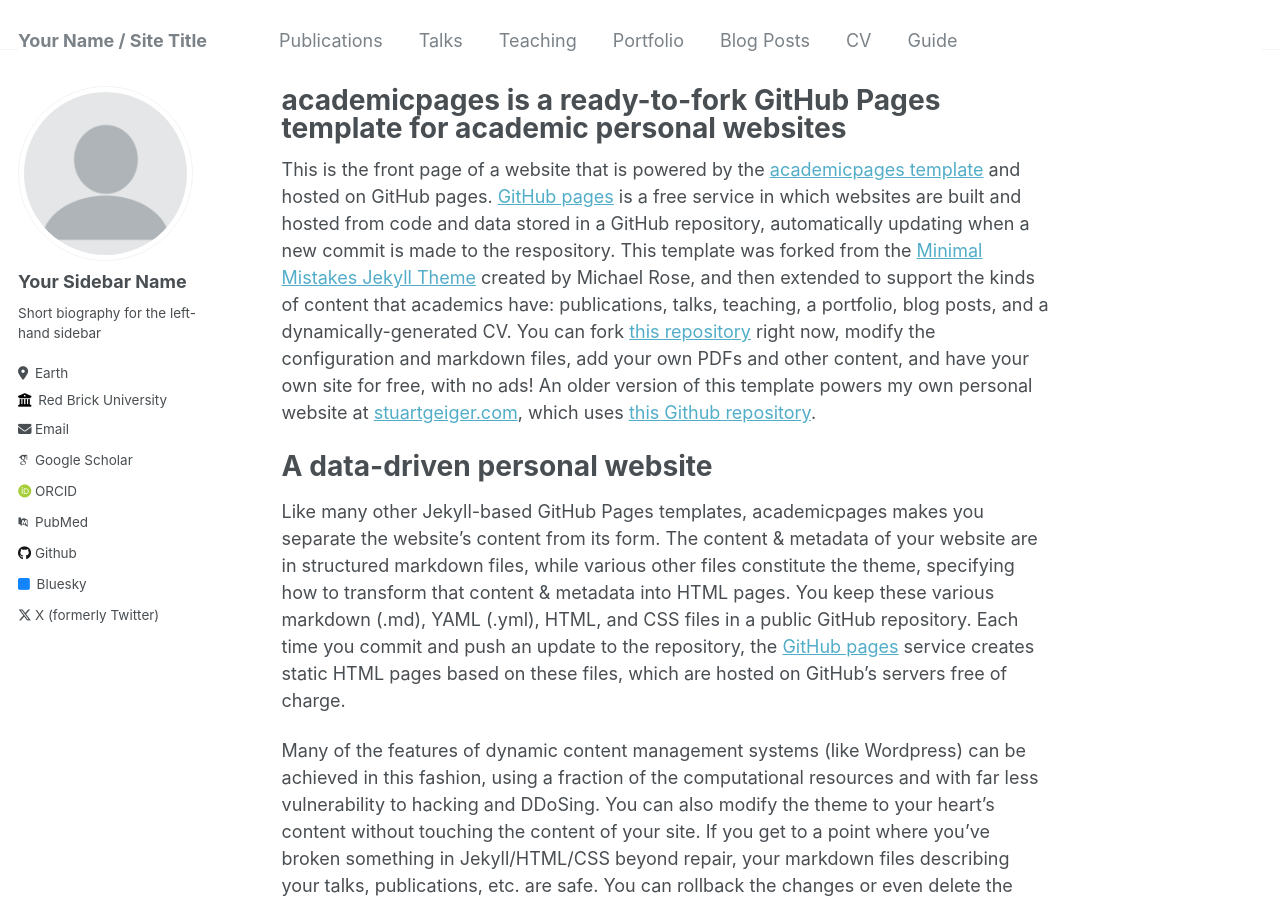
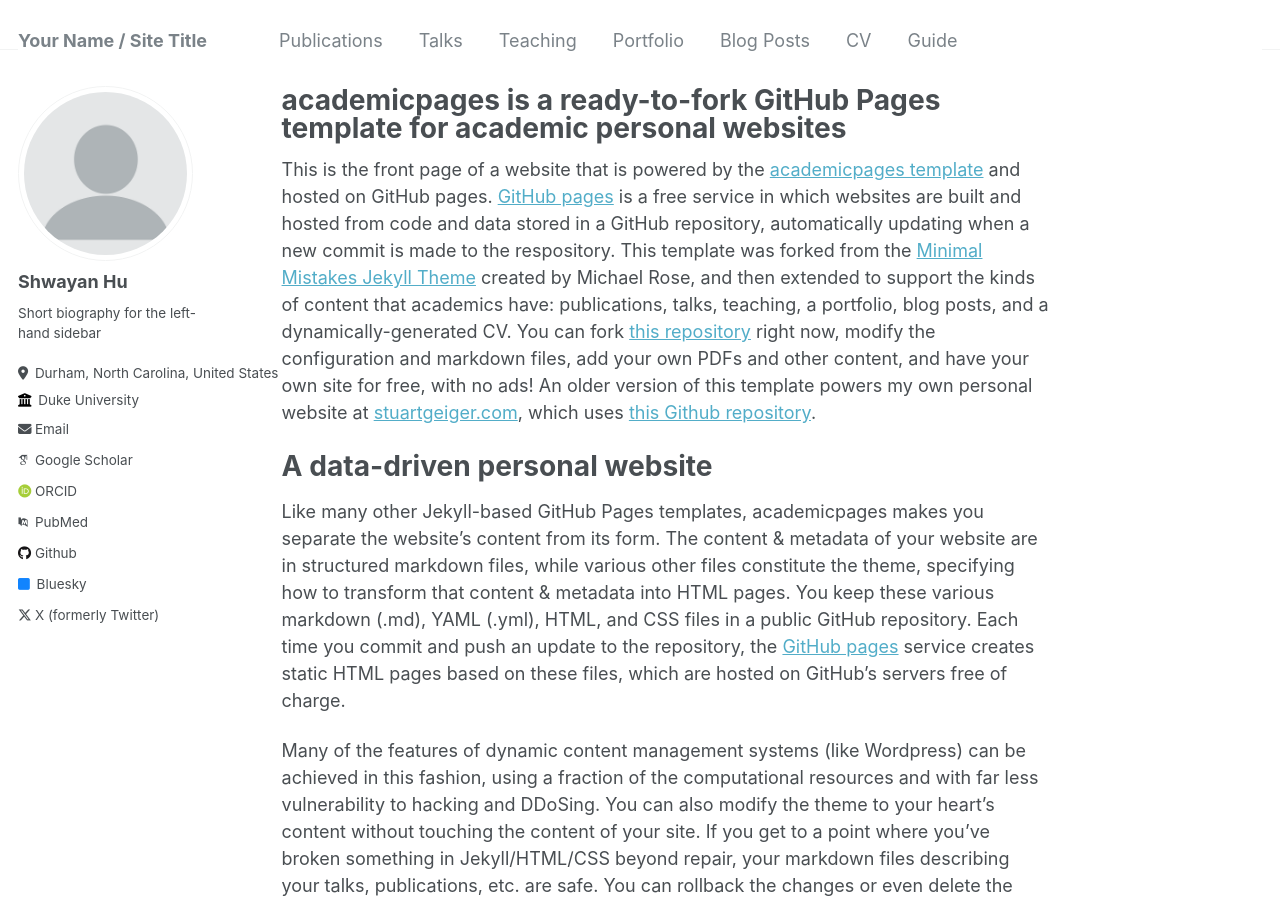
Before and after one commit to ShwayanHu/ShwayanHu.github.io, a Jekyll site: the page built from _pages/about.md, in a window 1280 px wide and 900 px high. Built offline with Jekyll 4.4.1, drawn with Linux system fonts in a browser that asks for light colours; some web fonts are replaced.

Commit message:
Change sidebar

```diff
--- a/_config.yml
+++ b/_config.yml
@@ -22,13 +22,13 @@ repository               : "academicpages/academicpages.github.io"
 author:
   # Biographic information
   avatar           : "profile.png"
-  name             : "Your Sidebar Name"
+  name             : "Shwayan Hu"
   pronouns         : # example: "she/her"
   bio              : "Short biography for the left-hand sidebar"
-  location         : "Earth"
-  employer         : "Red Brick University"
+  location         : "Durham, North Carolina, United States"
+  employer         : "Duke University"
   uri              : # URL
-  email            : "none@example.org"
+  email            : "xueyanhu1231@gmail.com"
 
   # Academic websites
   arxiv            : # URL - Update with the correct link to your profile
```
